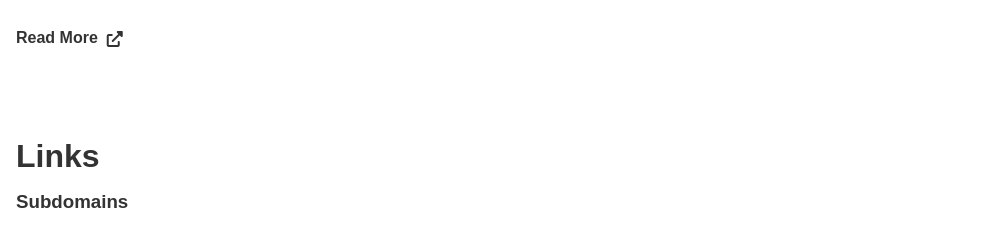
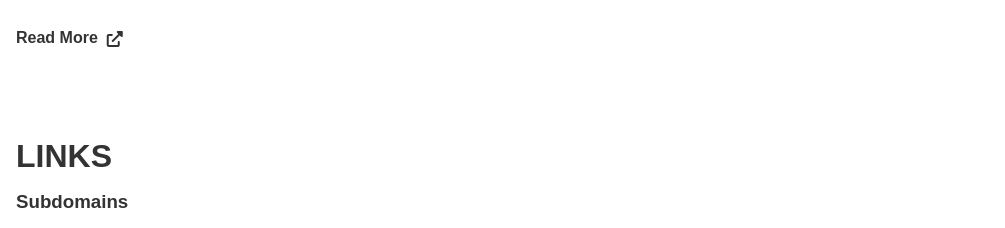
Before and after one commit to dhiraj-ydv/website-react, a React (Create React App) app: page / in a window 1280 px wide. Shown: the part 1200-1428 px from the top of the page, without its empty margins (0-1005 px from the left). Built offline with nearby package versions, Linux system fonts and the light colour scheme.

Commit message:
Update Links.js

```diff
--- a/src/components/Links.js
+++ b/src/components/Links.js
@@ -2,7 +2,7 @@ import React from 'react';
 
 const Links = () => (
   <section id="links" className="bg-white p-4">
-    <h2 className="text-2xl font-semibold mb-4">Links</h2>
+    <h2 className="text-2xl font-semibold mb-4">LINKS</h2>
     <div className="space-y-4">
       <div>
         <h3 className="text-xl font-medium mb-2">Subdomains</h3>
```
